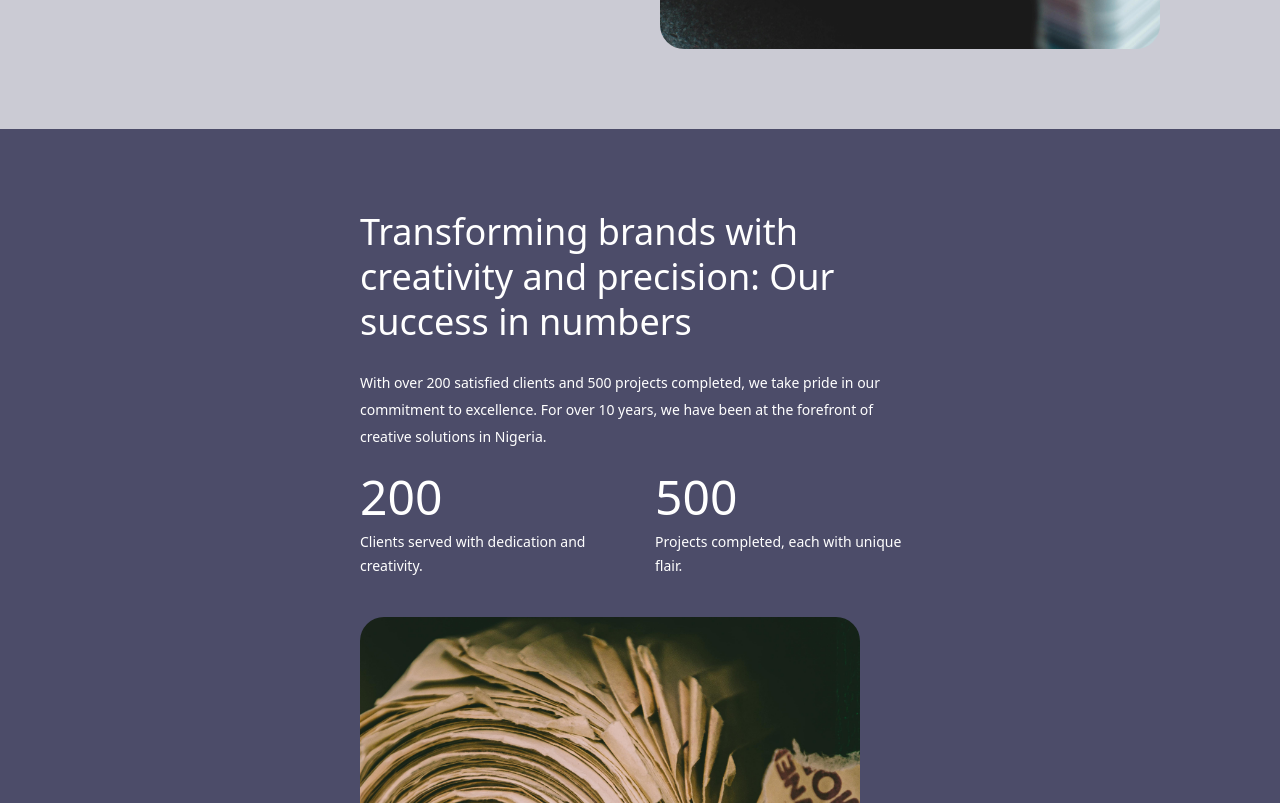
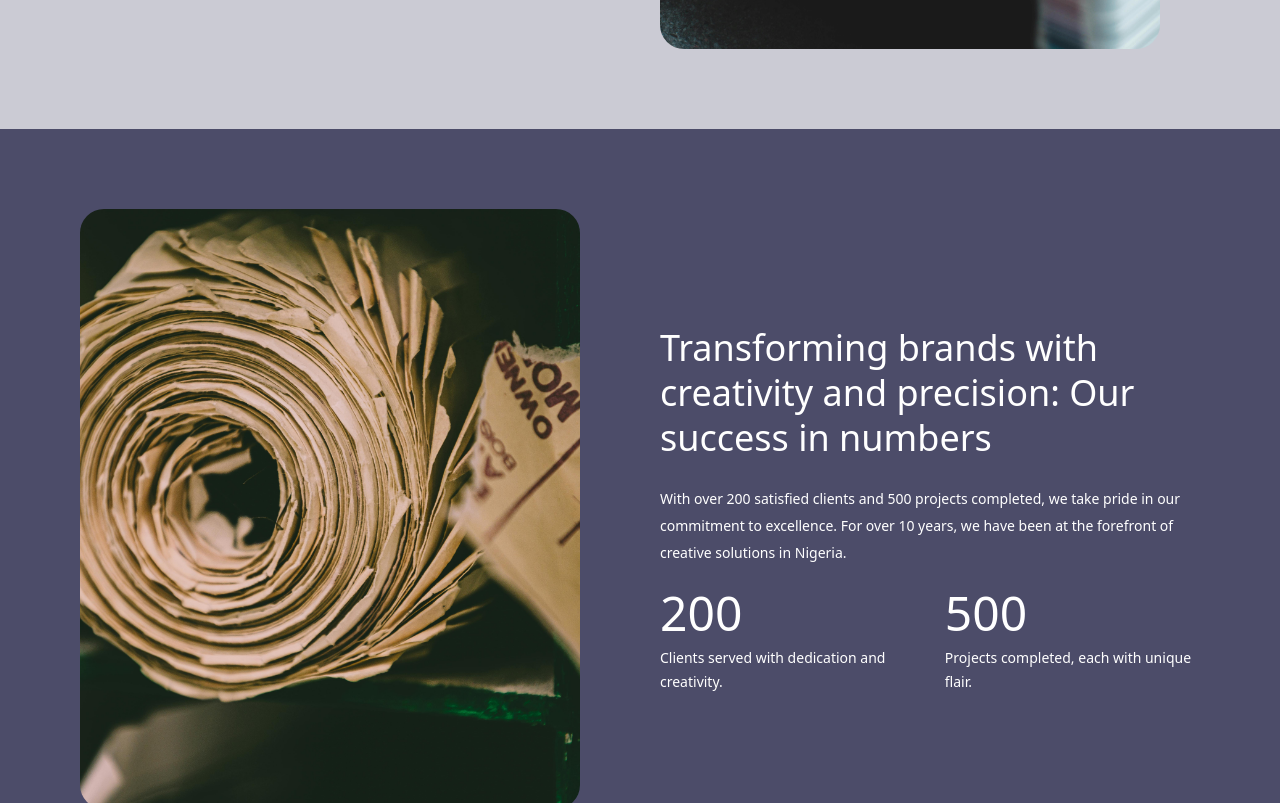
Before and after one commit to Tez-cyber/inks_pixels, a React (Vite) app: page / in a window 1280 px wide. Shown: the part 3077-3880 px from the top of the page. Built offline with nearby package versions, Linux system fonts and the light colour scheme.

Commit message:
Adjusted AboutSection

```diff
--- a/src/components/landing/aboutSection.jsx
+++ b/src/components/landing/aboutSection.jsx
@@ -7,7 +7,7 @@ export const AboutSection1 = () => {
     <InfoComponent
       bgColor="bg-veryLightBlue"
       textColor="text-darkBlue"
-      flexDir="flex-row"
+      flexDir="md:flex-row"
       infoTitle={
         <>
           Your Creative Partner for <br className='hidden md:block' />
@@ -32,7 +32,7 @@ export const AboutSection2 = () => {
     <InfoComponent
       bgColor="bg-veryLightBlue"
       textColor="text-darkBlue"
-      flexDir="flex-row"
+      flexDir="md:flex-row"
       infoTitle={
         <>
           Unlock Your Brand's Potential with Our Exceptional Design and Service
@@ -55,7 +55,7 @@ export const AboutSection3 = () => {
     <InfoComponent
       bgColor="bg-lightBlue"
       textColor="text-white"
-      flexDir="flex-row-reverse"
+      flexDir="md:flex-row-reverse"
       infoTitle={
         <>
           Transforming brands with creativity and precision: Our success in numbers
--- a/src/components/landing/infoComponent.jsx
+++ b/src/components/landing/infoComponent.jsx
@@ -7,7 +7,7 @@ export const InfoComponent = ({
 }) => {
     return (
         <section className={bgColor}>
-            <Container className={`flex flex-col gap-10 py-20 md:items-center md:${flexDir}`}>
+            <Container className={`flex flex-col gap-10 py-20 md:items-center ${flexDir}`}>
                 {/* ====== DESC SECTION ===== */}
                 <section className={`${textColor} flex flex-col gap-6 md:w-[50%]`}>
                     <h1 className="text-[35px] leading-tight md:text-[36px]">
```
